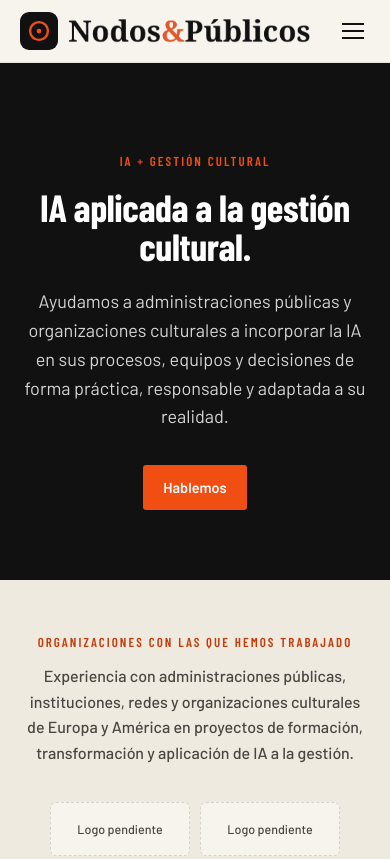
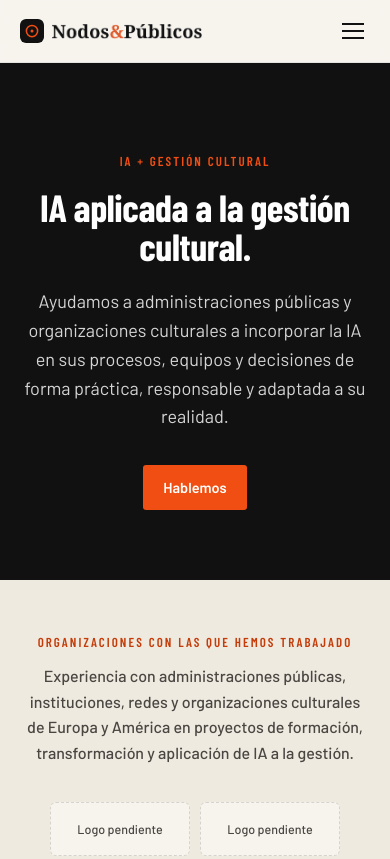
Before and after one commit to Marti-1234/nodos-y-publicos, a plain HTML site: page index.html in a window 390 px wide. Shown: the top 859 px of the page. Drawn offline with nearby package versions, Linux system fonts and the light colour scheme; a web font is replaced by a local one.

Commit message:
Shrink header logo and tighten nav spacing to stop link wrapping
The logo lockup (icon + wordmark) was crowding the nav on narrower
desktop widths, wrapping "Qué resolvemos" and "Cómo trabajamos" onto
two lines. Shrunk the logo (24px icon, 15px wordmark) and tightened
header padding/nav gaps so all five nav links plus the lang toggle and
CTA fit on one line down to the 980px mobile breakpoint.

```diff
--- a/styles.css
+++ b/styles.css
@@ -55,14 +55,14 @@ a:focus-visible, button:focus-visible, input:focus-visible, textarea:focus-visib
   border-bottom:1px solid var(--nyp-line-soft);
 }
 .nyp-header-inner{
-  max-width:var(--nyp-maxw); margin:0 auto; padding:14px 32px;
-  display:flex; align-items:center; justify-content:space-between; gap:24px;
+  max-width:var(--nyp-maxw); margin:0 auto; padding:14px 24px;
+  display:flex; align-items:center; justify-content:space-between; gap:16px;
 }
-.nyp-logo{display:inline-flex; align-items:center; gap:11px; text-decoration:none;}
-.nyp-logo-icon{height:38px; width:38px; border-radius:9px; flex-shrink:0;}
-.nyp-logo-word{height:24px; width:auto;}
-.nyp-nav{display:flex; align-items:center; gap:30px;}
-.nyp-nav-links{display:flex; gap:26px; list-style:none; margin:0; padding:0;}
+.nyp-logo{display:inline-flex; align-items:center; gap:8px; text-decoration:none; flex-shrink:0;}
+.nyp-logo-icon{height:24px; width:24px; border-radius:6px; flex-shrink:0;}
+.nyp-logo-word{height:15px; width:auto;}
+.nyp-nav{display:flex; align-items:center; gap:14px;}
+.nyp-nav-links{display:flex; gap:16px; list-style:none; margin:0; padding:0; flex-wrap:nowrap; white-space:nowrap;}
 .nyp-nav-links a{
   text-decoration:none; font-size:15px; font-weight:500; color:var(--nyp-ink);
   position:relative; padding-bottom:3px;
```
